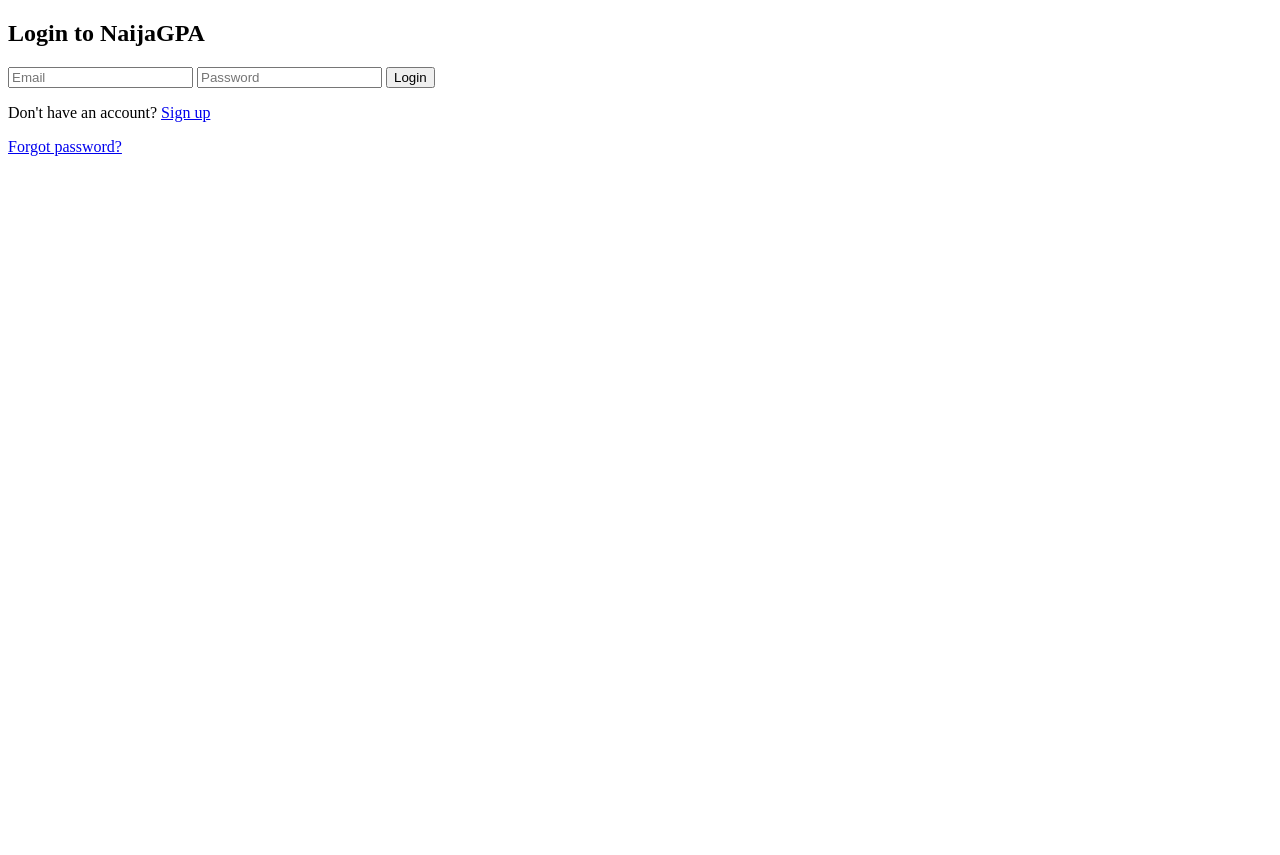
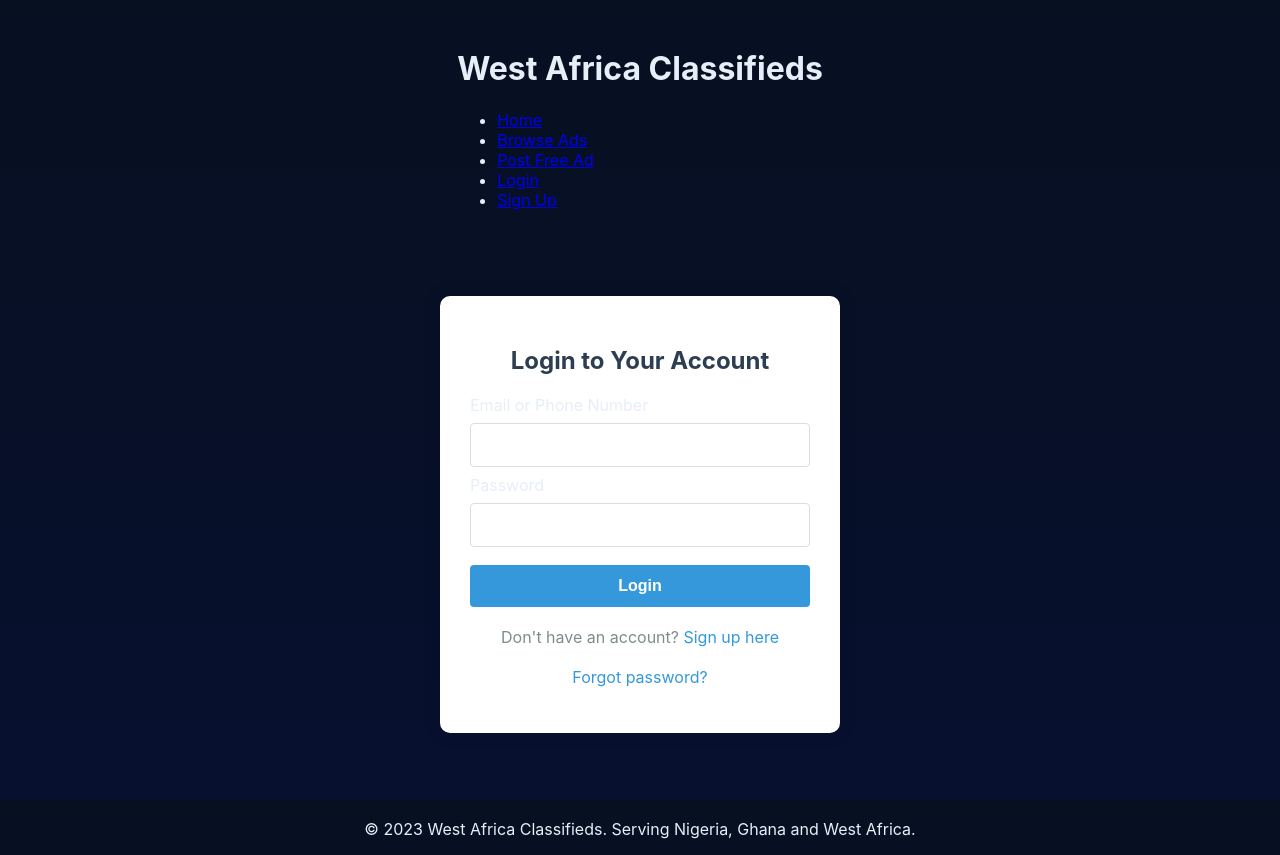
Before and after one commit to Aliyu2609/NaijaGPA, a plain HTML site: page login.html in a window 1280 px wide. Before the commit the page ends 800 px from the top, so only its background shows below. Drawn offline with Linux system fonts and the light colour scheme; files that its build step writes are made by us from their sources.

Commit message:
Update login.html

```diff
--- a/login.html
+++ b/login.html
@@ -1,20 +1,74 @@
 <!DOCTYPE html>
-<html>
+<html lang="en">
 <head>
-    <title>NaijaGPA - Login</title>
-    <link rel="stylesheet" href="styles.css">
+    <meta charset="UTF-8">
+    <meta name="viewport" content="width=device-width, initial-scale=1.0">
+    <title>Login - West Africa Classifieds</title>
+    <link rel="stylesheet" href="css/style.css">
+    <script async src="https://pagead2.googlesyndication.com/pagead/js/adsbygoogle.js?client=ca-pub-3403005777046580" crossorigin="anonymous"></script>
 </head>
 <body>
-    <div class="auth-container">
-        <h2>Login to NaijaGPA</h2>
-        <form id="loginForm">
-            <input type="email" id="loginEmail" placeholder="Email" required>
-            <input type="password" id="loginPassword" placeholder="Password" required>
-            <button type="submit">Login</button>
-        </form>
-        <p>Don't have an account? <a href="signup.html">Sign up</a></p>
-        <p><a href="forgot-password.html">Forgot password?</a></p>
-    </div>
-    <script src="auth.js"></script>
+    <header>
+        <div class="container">
+            <h1>West Africa Classifieds</h1>
+            <nav>
+                <ul>
+                    <li><a href="index.html">Home</a></li>
+                    <li><a href="listings.html">Browse Ads</a></li>
+                    <li><a href="post-ad.html">Post Free Ad</a></li>
+                    <li><a href="login.html" class="active">Login</a></li>
+                    <li><a href="signup.html">Sign Up</a></li>
+                </ul>
+            </nav>
+        </div>
+    </header>
+
+    <main class="container auth-container">
+        <section class="auth-form">
+            <h2>Login to Your Account</h2>
+
+            <form id="loginForm">
+                <div class="form-group">
+                    <label for="email">Email or Phone Number</label>
+                    <input type="text" id="email" name="email" required>
+                </div>
+
+                <div class="form-group">
+                    <label for="password">Password</label>
+                    <input type="password" id="password" name="password" required>
+                </div>
+
+                <div class="form-group">
+                    <button type="submit" class="btn">Login</button>
+                </div>
+
+                <div class="form-footer">
+                    <p>Don't have an account? <a href="signup.html">Sign up here</a></p>
+                    <p><a href="#">Forgot password?</a></p>
+                </div>
+            </form>
+        </section>
+
+        <!-- AdSense Ad Unit -->
+        <div class="ad-container">
+            <ins class="adsbygoogle"
+                 style="display:block"
+                 data-ad-client="ca-pub-3403005777046580"
+                 data-ad-slot="1234567890"
+                 data-ad-format="auto"
+                 data-full-width-responsive="true"></ins>
+            <script>
+                 (adsbygoogle = window.adsbygoogle || []).push({});
+            </script>
+        </div>
+    </main>
+
+    <footer>
+        <div class="container">
+            <p>&copy; 2023 West Africa Classifieds. Serving Nigeria, Ghana and West Africa.</p>
+        </div>
+    </footer>
+
+    <script src="js/main.js"></script>
 </body>
 </html>
```
